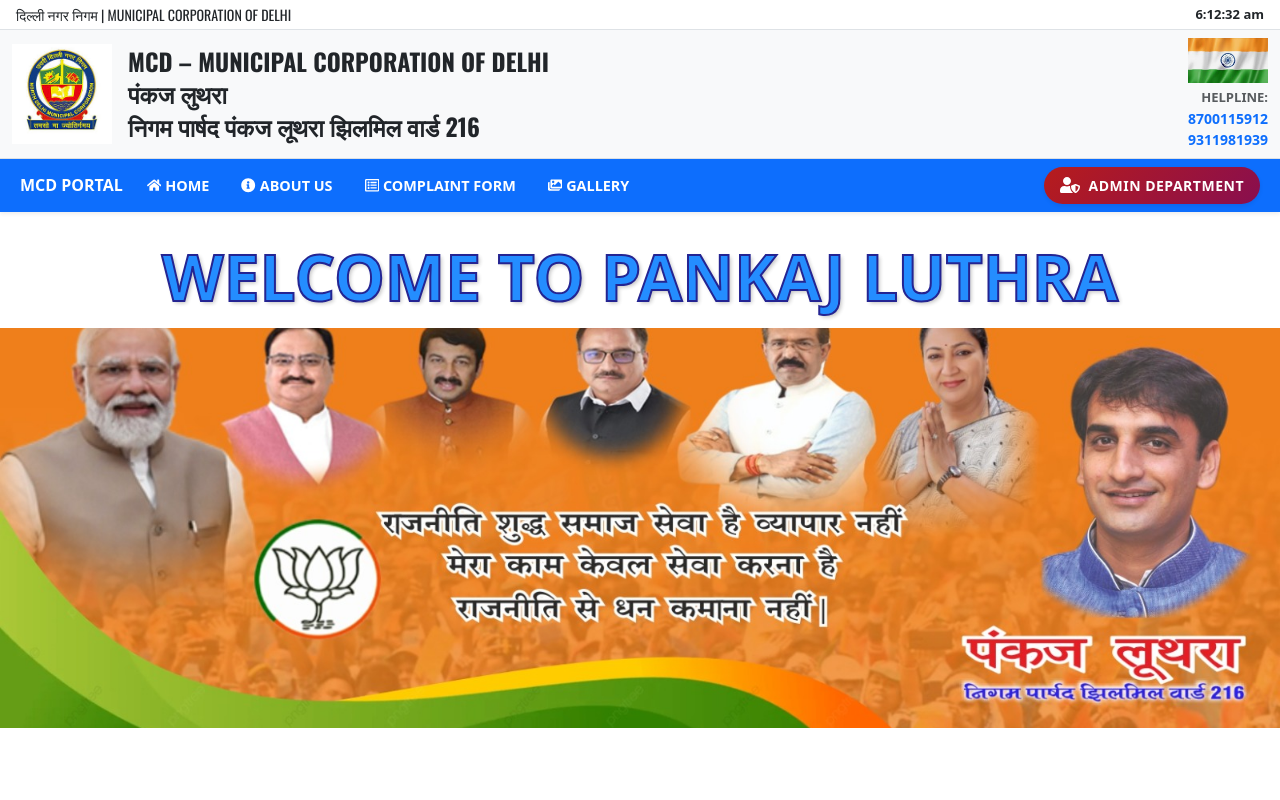
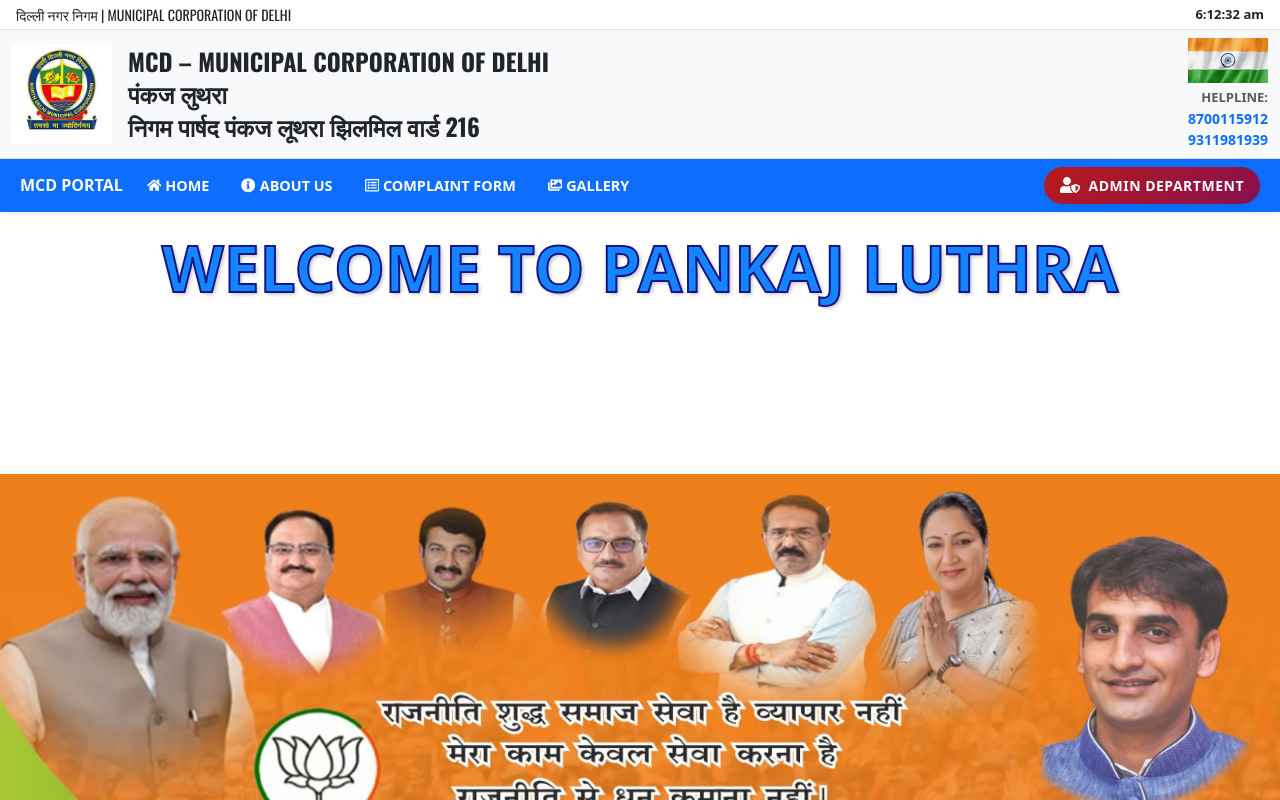
Before and after one commit to DiveshSachdeva12/MCD-OFFICE, a React (Vite) app in the folder frontend/: page / in a window 1280 px wide. Shown: the top 800 px of the page. Built offline with nearby package versions, Linux system fonts and the light colour scheme.

Commit message:
all forms and heading update

```diff
--- a/frontend/src/pages/Home.css
+++ b/frontend/src/pages/Home.css
@@ -30,8 +30,10 @@
 }
 
 .banner-img {
-  width: 100%;
-  height: 400px;      /* Adjust this value for less space */
-  object-fit: cover;  /* Ensures image fills without distortion */
+  width: 100%;          /* full width */
+  height: 100vh;        /* full desktop height */
+  object-fit: contain;    /* fit without distortion */
+  object-position: center; /* center the image */
+  margin: 0;
   display: block;
 }
--- a/frontend/src/pages/Home.jsx
+++ b/frontend/src/pages/Home.jsx
@@ -4,14 +4,8 @@
 const Home = () => {
   return (
     <div className="home-container">
-      <div className="header-text">
-        WELCOME TO PANKAJ LUTHRA
-      </div>
-      <img
-        src="/banner.jpeg"
-        alt="Banner"
-        className="banner-img"
-      />
+      <h1 className="header-text">WELCOME TO PANKAJ LUTHRA</h1>
+      <img src="/banner.jpeg" alt="Banner" className="banner-img" />
     </div>
   );
 };
```
